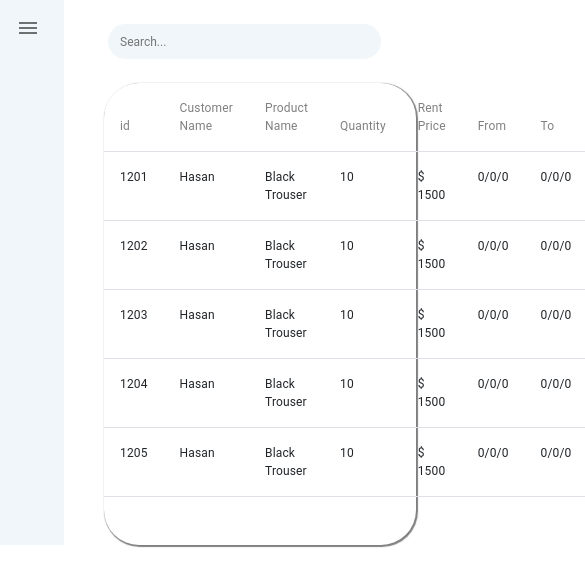
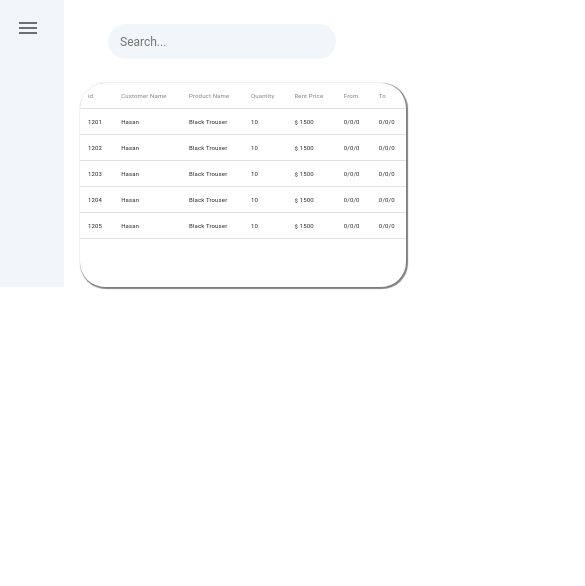
Before and after one commit to Hasandev08/FYP-Complete-Web-Application, a React (Create React App) app: page /approvals in a window 390 px wide. Shown: the top 586 px of the page, 585 px wide, since content can reach past the window. Built offline with nearby package versions, Linux system fonts and the light colour scheme.

Commit message:
Customer Screen (In Progress)

```diff
--- a/src/Seller/SellerRouting.js
+++ b/src/Seller/SellerRouting.js
@@ -1,6 +1,7 @@
 import Account from './screens/Account'
 import AddProduct from './screens/AddProduct'
 import Approvals from './screens/Approvals'
+import Customer from './screens/Customer'
 import DashBoard from './screens/DashBoard'
 import EditProduct from './screens/EditProduct'
 import Orders from './screens/Orders'
@@ -16,6 +17,7 @@ function SellerRouting() {
           <Route path='/account' exact element={<Account />} />
           <Route path='/store/add' exact element={<AddProduct />} />
           <Route path='/approvals' exact element={<Approvals />} />
+          <Route path='/approvals/:id' exact element={<Customer />} />
           <Route path='/' exact element={<DashBoard />} />
           <Route path='/store/edit' exact element={<EditProduct />} />
           <Route path='/orders' exact element={<Orders />} />
--- a/src/Seller/components/Tables/ApprovalsTable/index.jsx
+++ b/src/Seller/components/Tables/ApprovalsTable/index.jsx
@@ -1,8 +1,11 @@
 import React from 'react'
 
+import { useNavigate } from 'react-router-dom'
 import './style.css'
 
 function ApprovalsTable({ listData, tableHeader }) {
+  const navigate = useNavigate()
+
   return (
     <>
       <div className='data'>
@@ -18,7 +21,7 @@ function ApprovalsTable({ listData, tableHeader }) {
           </thead>
           <tbody>
             {listData.map((item, index) => (
-              <tr key={index.toString()}>
+              <tr onClick={() => navigate(`/approvals/${item.id}`)} key={index.toString()}>
                 <th scope='row'>{item.id}</th>
                 <td>{item.customer_name}</td>
                 <td>{item.product_name}</td>
--- a/src/Seller/components/Tables/ApprovalsTable/style.css
+++ b/src/Seller/components/Tables/ApprovalsTable/style.css
@@ -1,9 +1,3 @@
-.header {
-  font-size: 12px;
-  font-weight: bold;
-  margin: 0px;
-  padding: 1.5rem 1rem 0;
-}
 .table thead tr th {
   color: #808080;
   font-size: 12px;
@@ -15,8 +9,26 @@
   font-weight: normal;
   padding: 1rem;
 }
+.table tbody tr:hover {
+  background-color: #e0e0e0;
+  cursor: pointer;
+}
 .table tbody tr td {
   font-size: 12px;
   font-weight: normal;
   padding: 1rem;
 }
+@media screen and (max-width: 475px) {
+  .table thead tr th {
+    font-size: 6px !important;
+    padding: 0.5rem !important;
+  }
+  .table tbody tr th {
+    font-size: 6px !important;
+    padding: 0.5rem !important;
+  }
+  .table tbody tr td {
+    font-size: 6px !important;
+    padding: 0.5rem !important;
+  }
+}
--- a/src/Seller/screens/Approvals/index.jsx
+++ b/src/Seller/screens/Approvals/index.jsx
@@ -15,7 +15,7 @@ const Approvals = () => {
     const filteredData = approvalData.filter(
       (item) =>
         item.product_name.toLowerCase().includes(val.toLowerCase()) ||
-        item.company_name.toLowerCase().includes(val.toLowerCase())
+        item.customer_name.toLowerCase().includes(val.toLowerCase())
     )
     setFilterProductData(filteredData)
   }
@@ -28,7 +28,7 @@ const Approvals = () => {
         <div className='approvals-search w-100 my-4'>
           <SearchBar handleChange={handleChange} />
         </div>
-        <div className='approvals-table'>
+        <div className='approvals-table container-fluid'>
           <ApprovalsTable listData={filterProductData} tableHeader={approvalHeader} />
         </div>
       </div>
--- a/src/Seller/screens/Approvals/style.css
+++ b/src/Seller/screens/Approvals/style.css
@@ -3,9 +3,16 @@
 }
 .approvals-table {
   background-color: #ffffff;
-  border-radius: 35px;
+  border-radius: 25px;
   box-shadow: 1px 1px 1px 1px rgb(0, 0, 0, 0.5);
   margin-left: 2.5rem !important;
   padding: 0px 0px 2rem !important;
-  width: 80%;
+  width: 80% !important;
 }
+@media screen and (max-width: 800px) {
+  .approvals-table {
+    margin-left: 1rem !important;
+    overflow: hidden;
+    width: 100% !important;
+  }
+}
--- /dev/null
+++ b/src/Seller/screens/Customer/index.jsx
@@ -0,0 +1,15 @@
+import React from 'react'
+
+import Sidebar from '../../components/common/SideBar'
+
+const Customer = () => {
+  return (
+    <div className='screen d-flex'>
+      <div className='common-sidebar'>
+        <Sidebar />
+      </div>
+    </div>
+  )
+}
+
+export default Customer
--- a/src/Seller/screens/Store/style.css
+++ b/src/Seller/screens/Store/style.css
@@ -9,7 +9,7 @@
 }
 .products-report {
   background-color: #ffffff;
-  border-radius: 35px;
+  border-radius: 25px;
   box-shadow: 1px 1px 1px 1px rgb(0, 0, 0, 0.5);
   padding: 0px 0px 2rem !important;
   width: 88%;
```
